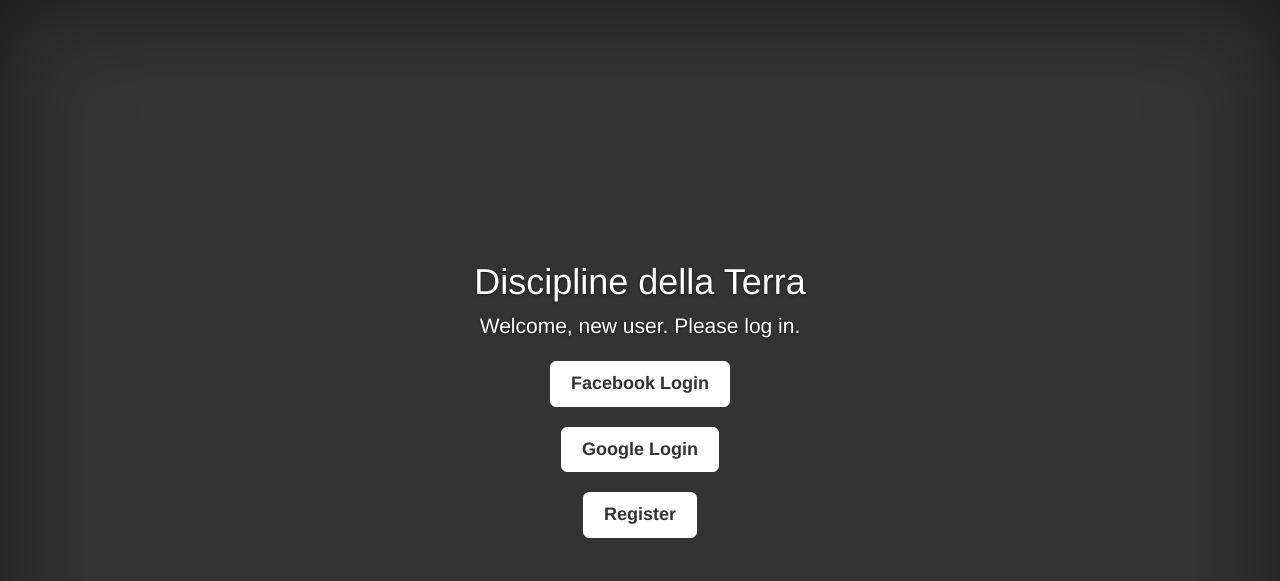
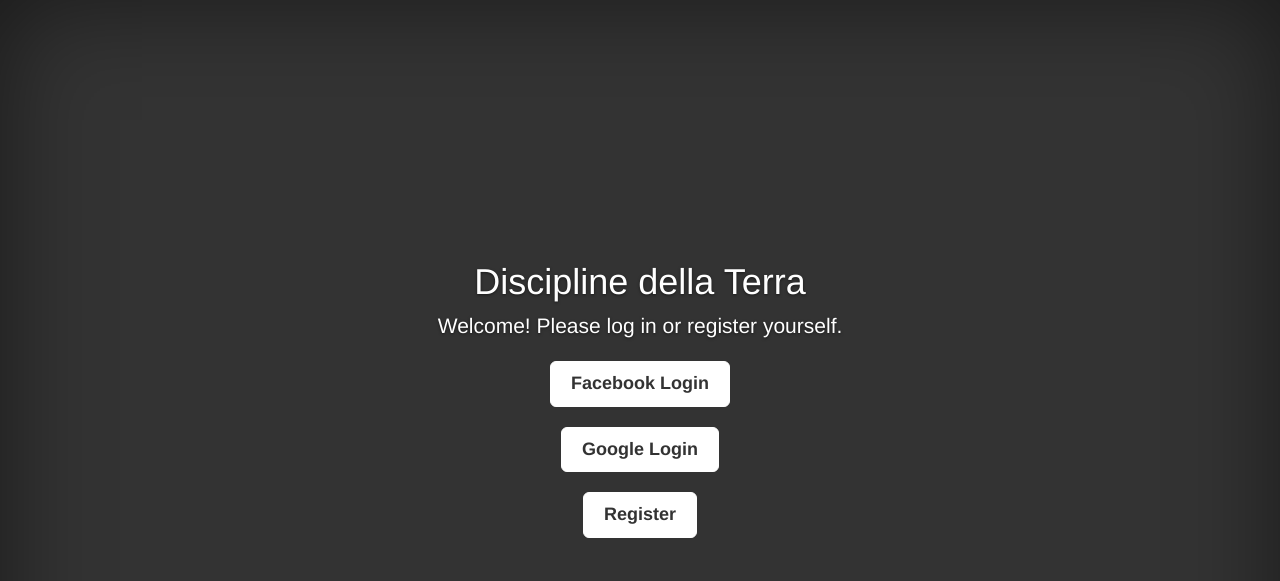
Before and after one commit to denever/discipline_terra, a Django app: page / in a window 1280 px wide. Shown: the top 581 px of the page. Run offline with Django 3.2, Linux system fonts and the light colour scheme; parts of the project's set-up code (start-up, migrations or seed data) failed here and were passed over; some libraries are stand-ins or nearby versions.

Commit message:
Updated cover text translation

```diff
--- a/cover/templates/cover/cover.html
+++ b/cover/templates/cover/cover.html
@@ -64,7 +64,7 @@
 	    </p>
 	    {% else %}
 	    <p class="lead">
-	      Welcome, new user. Please log in.</p>
+	      {% trans "Welcome" %}! {% trans "Please log in or register yourself." %}</p>
 	    <p class="lead">
 	      <a href="#" class="btn btn-lg btn-default">{% trans "Facebook Login" %}</a>
 	    </p>
```
